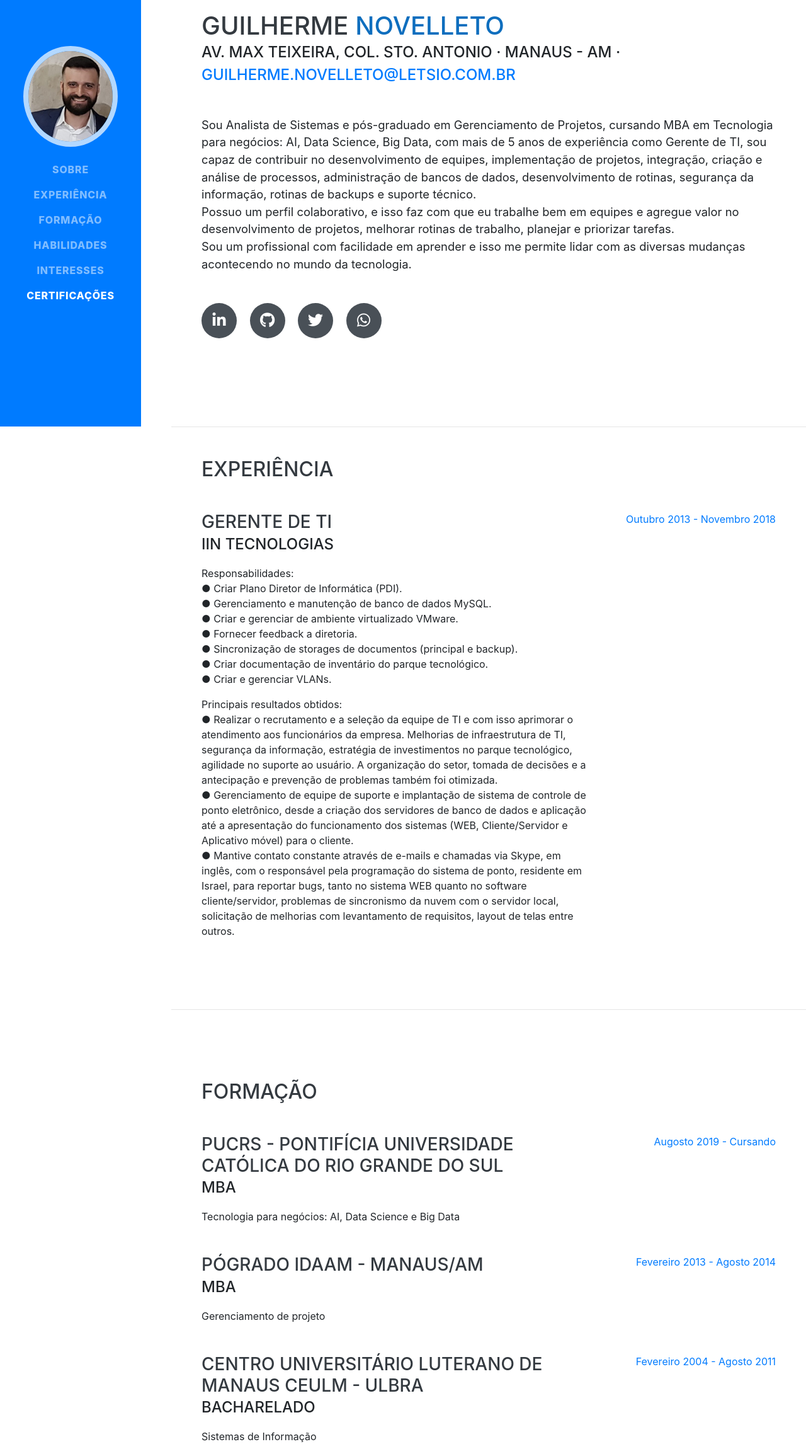
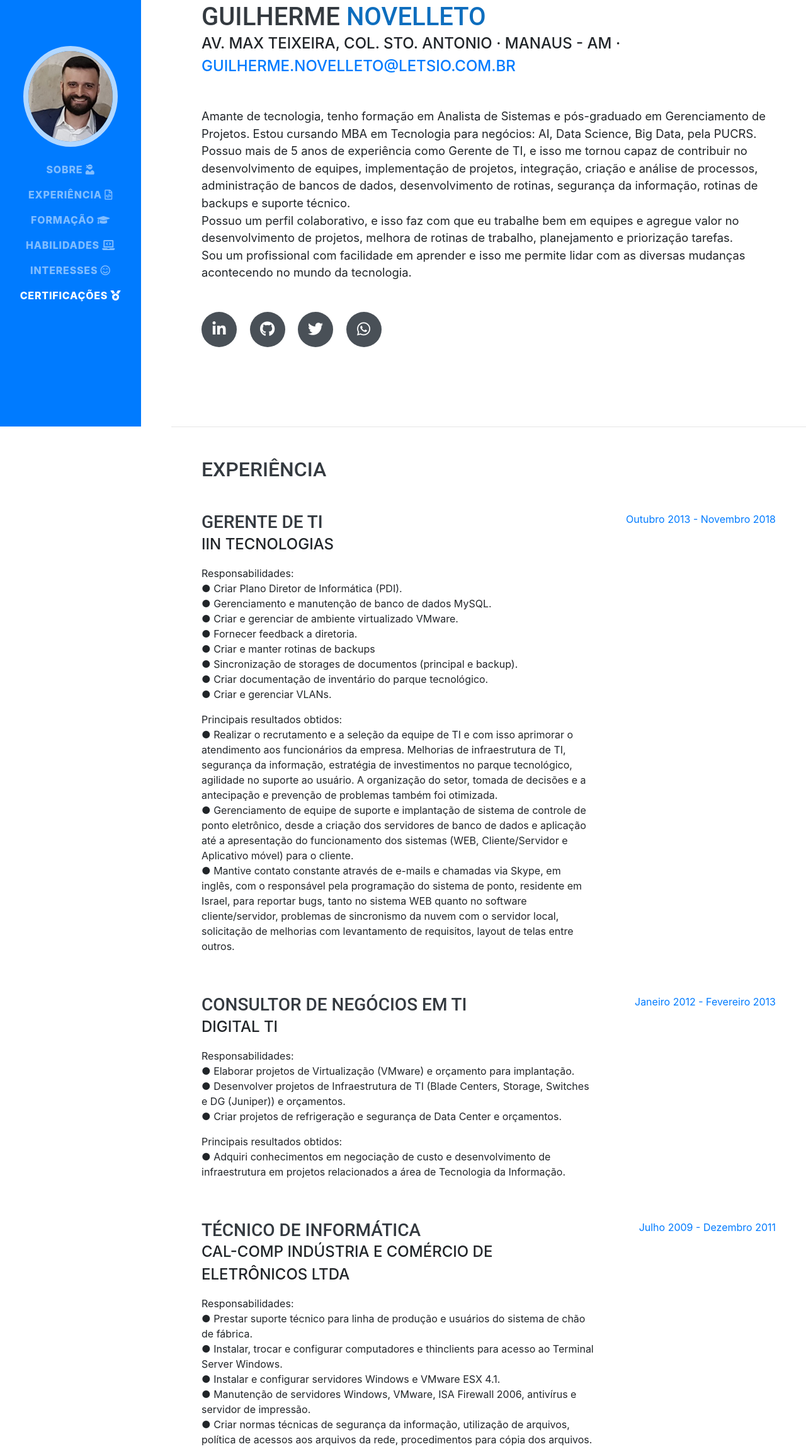
Before and after one commit to novelleto/novelleto.github.io, a website with bundled scripts: page index.html in a window 1280 px wide. Shown: the part 123-2423 px from the top of the page at 63% size. Built offline with nearby package versions, Linux system fonts and the light colour scheme; a web font is replaced by a local one.

Commit message:
commit 9 - alterações no index e css

```diff
--- a/css/resume.css
+++ b/css/resume.css
@@ -5,7 +5,7 @@
  */
 
 body {
-  font-family: 'Muli', -apple-system, BlinkMacSystemFont, 'Segoe UI', Roboto, 'Helvetica Neue', Arial, sans-serif, 'Apple Color Emoji', 'Segoe UI Emoji', 'Segoe UI Symbol', 'Noto Color Emoji';
+  font-family: 'Roboto', 'Muli', -apple-system, BlinkMacSystemFont, 'Segoe UI', 'Helvetica Neue', Arial, sans-serif, 'Apple Color Emoji', 'Segoe UI Emoji', 'Segoe UI Symbol', 'Noto Color Emoji';
   padding-top: 54px;
   color: #868e96;
 }
@@ -23,7 +23,7 @@ h3,
 h4,
 h5,
 h6 {
-  font-family: 'Saira Extra Condensed', -apple-system, BlinkMacSystemFont, 'Segoe UI', Roboto, 'Helvetica Neue', Arial, sans-serif, 'Apple Color Emoji', 'Segoe UI Emoji', 'Segoe UI Symbol', 'Noto Color Emoji';
+  font-family: 'Roboto', 'Saira Extra Condensed', -apple-system, BlinkMacSystemFont, 'Segoe UI', 'Helvetica Neue', Arial, sans-serif, 'Apple Color Emoji', 'Segoe UI Emoji', 'Segoe UI Symbol', 'Noto Color Emoji';
   font-weight: 700;
   text-transform: uppercase;
   color: #343a40;
--- a/index.html
+++ b/index.html
@@ -38,22 +38,22 @@
     <div class="collapse navbar-collapse" id="navbarSupportedContent">
       <ul class="navbar-nav">
         <li class="nav-item">
-          <a class="nav-link js-scroll-trigger" href="#about">Sobre</a>
+          <a class="nav-link js-scroll-trigger" href="#about">Sobre <i class="fas fa-user-ninja"></i></a>
         </li>
         <li class="nav-item">
-          <a class="nav-link js-scroll-trigger" href="#experience">Experiência</a>
+          <a class="nav-link js-scroll-trigger" href="#experience">Experiência <i class="far fa-file-code"></i></a>
         </li>
         <li class="nav-item">
-          <a class="nav-link js-scroll-trigger" href="#education">Formação</a>
+          <a class="nav-link js-scroll-trigger" href="#education">Formação <i class="fas fa-graduation-cap"></i></i></a>
         </li>
         <li class="nav-item">
-          <a class="nav-link js-scroll-trigger" href="#skills">Habilidades</a>
+          <a class="nav-link js-scroll-trigger" href="#skills">Habilidades <i class="fas fa-laptop-code"></i></a>
         </li>
         <li class="nav-item">
-          <a class="nav-link js-scroll-trigger" href="#interests">Interesses</a>
+          <a class="nav-link js-scroll-trigger" href="#interests">Interesses <i class="far fa-smile-beam"></i></a>
         </li>
         <li class="nav-item">
-          <a class="nav-link js-scroll-trigger" href="#awards">Certificações</a>
+          <a class="nav-link js-scroll-trigger" href="#awards">Certificações <i class="fas fa-medal"></i></a>
         </li>
       </ul>
     </div>
@@ -69,10 +69,12 @@
         <div class="subheading mb-5">Av. Max Teixeira, Col. Sto. Antonio · Manaus - AM ·
           <a href="mailto:guilherme.novelleto@letsio.com.br">guilherme.novelleto@letsio.com.br</a>
         </div>
-        <p class="lead mb-5">Sou Analista de Sistemas e pós-graduado em Gerenciamento de Projetos, cursando MBA em Tecnologia para negócios: AI, Data Science, Big Data,
-          com mais de 5 anos de experiência como Gerente de TI, sou capaz de contribuir no desenvolvimento de equipes, implementação de projetos,
-          integração, criação e análise de processos, administração de bancos de dados, desenvolvimento de rotinas, segurança da informação, rotinas de backups e suporte técnico.
-          <br>Possuo um perfil colaborativo, e isso faz com que eu trabalhe bem em equipes e agregue valor no desenvolvimento de projetos, melhorar rotinas de trabalho, planejar e priorizar tarefas.
+        <p class="lead mb-5">Amante de tecnologia, tenho formação em Analista de Sistemas e pós-graduado em Gerenciamento de Projetos.
+          Estou cursando MBA em Tecnologia para negócios: AI, Data Science, Big Data, pela PUCRS. Possuo mais de 5 anos de experiência como Gerente de TI,
+          e isso me tornou capaz de contribuir no desenvolvimento de equipes, implementação de projetos, integração, criação e análise de processos,
+          administração de bancos de dados, desenvolvimento de rotinas, segurança da informação, rotinas de backups e suporte técnico.
+          <br>Possuo um perfil colaborativo, e isso faz com que eu trabalhe bem em equipes e agregue valor no desenvolvimento de projetos,
+          melhora de rotinas de trabalho, planejamento e priorização tarefas.
           <br>Sou um profissional com facilidade em aprender e isso me permite lidar com as diversas mudanças acontecendo no mundo da tecnologia.
         </p>
         <div class="social-icons">
@@ -107,7 +109,8 @@
             <br> ●	Gerenciamento e manutenção de banco de dados MySQL.
             <br> ●	Criar e gerenciar de ambiente virtualizado VMware.
             <br> ●	Fornecer feedback a diretoria.
-            <br> ●	Sincronização de storages de documentos (principal e backup).
+            <br> ●	Criar e manter rotinas de backups
+            <br> ●  Sincronização de storages de documentos (principal e backup).
             <br> ●	Criar documentação de inventário do parque tecnológico.
             <br> ●	Criar e gerenciar VLANs.</p>
             <p>Principais resultados obtidos:
@@ -119,16 +122,52 @@
             <br> ●	Mantive contato constante através de e-mails e chamadas via Skype, em inglês, com o responsável pela programação do sistema de ponto,
             residente em Israel, para reportar bugs, tanto no sistema WEB quanto no software cliente/servidor, problemas de sincronismo da nuvem com o servidor local,
             solicitação de melhorias com levantamento de requisitos, layout de telas entre outros.</p>
-
             </p>
           </div>
           <div class="resume-date text-md-right">
             <span class="text-primary">Outubro 2013 - Novembro 2018</span>
           </div>
         </div>
-
-
-
+        <div class="resume-item d-flex flex-column flex-md-row justify-content-between mb-5">
+          <div class="resume-content">
+            <h3 class="mb-0">Consultor de negócios em TI</h3>
+            <div class="subheading mb-3">Digital TI</div>
+            <p>Responsabilidades:
+            <br> ●	Elaborar projetos de Virtualização (VMware) e orçamento para implantação.
+            <br> ●	Desenvolver projetos de Infraestrutura de TI (Blade Centers, Storage, Switches e DG (Juniper)) e orçamentos.
+            <br> ●	Criar projetos de refrigeração e segurança de Data Center e orçamentos.
+            </p>
+            <p>Principais resultados obtidos:
+            <br> ●	Adquiri conhecimentos em negociação de custo e desenvolvimento de infraestrutura
+            em projetos relacionados a área de Tecnologia da Informação.
+          </div>
+          <div class="resume-date text-md-right">
+            <span class="text-primary">Janeiro 2012 - Fevereiro 2013</span>
+          </div>
+        </div>
+        <div class="resume-item d-flex flex-column flex-md-row justify-content-between mb-5">
+          <div class="resume-content">
+            <h3 class="mb-0">Técnico de Informática</h3>
+            <div class="subheading mb-3">Cal-Comp indústria e comércio de eletrônicos LTDA</div>
+            <p>Responsabilidades:
+            <br>  ●	Prestar suporte técnico para linha de produção e usuários do sistema de chão de fábrica.
+            <br>  ●	Instalar, trocar e configurar computadores e thinclients para acesso ao Terminal Server Windows.
+            <br>  ●	Instalar e configurar servidores Windows e VMware ESX 4.1.
+            <br>  ●	Manutenção de servidores Windows, VMware, ISA Firewall 2006, antivírus e servidor de impressão.
+            <br>  ●	Criar normas técnicas de segurança da informação, utilização de arquivos,
+            política de acessos aos arquivos da rede, procedimentos para cópia dos arquivos.
+            </p>
+            <p>Principais resultados obtidos:
+            <br> ●	Participação na negociação e implantação de projeto IBM que consistia em SAN Switches,
+            Blade Center H, System X, Power 720, AIX, Tape Library TS3200 e Storage V7000.
+            Projeto de rede de cabeamento estruturado e switches Juniper que consistia em Firewall SSG320M,
+            Switches 4200 e 2200 e VLANS. Projeto de virtualização VMware vSphere e Symantec NetBackup.
+            Isso me proporcionou grande conhecimento em negociações, novas tecnologias e novas oportunidades de crescimento profissional.
+          </div>
+          <div class="resume-date text-md-right">
+            <span class="text-primary">Julho 2009 - Dezembro 2011</span>
+          </div>
+        </div>
       </div>
 
     </section>
@@ -146,7 +185,7 @@
             <div>Tecnologia para negócios: AI, Data Science e Big Data</div>
           </div>
           <div class="resume-date text-md-right">
-            <span class="text-primary">Augosto 2019 - Cursando</span>
+            <span class="text-primary">Agosto 2019 - Cursando</span>
           </div>
         </div>
 
@@ -171,12 +210,9 @@
             <span class="text-primary">Fevereiro 2004 - Agosto 2011</span>
           </div>
         </div>
-
       </div>
     </section>
-
     <hr class="m-0">
-
     <section class="resume-section p-3 p-lg-5 d-flex align-items-center" id="skills">
       <div class="w-100">
         <h2 class="mb-5">Habilidades</h2>
@@ -209,6 +245,9 @@
           </li>
           <li class="list-inline-item">
             <i class="fab fa-npm"></i>
+          </li>
+          <li class="list-inline-item">
+            <i class="fab fa-github"></i>
           </li>
           <li class="list-inline-item">
             <i class="fab fa-python"></i>
```
